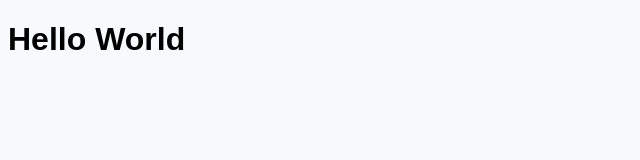
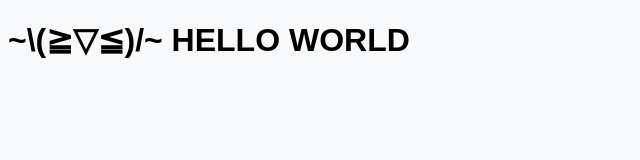
Before and after one commit to imd1005-web-development-winter-2023/assignment-00-NurpoHB, a plain HTML site: page index.html in a window 1280 px wide. Shown: the whole page, without its empty margins (0-640 px from the left). Drawn offline with Linux system fonts and the light colour scheme.

Commit message:
updated hello world
added small ascii art to hello world

```diff
--- a/index.html
+++ b/index.html
@@ -9,7 +9,7 @@
   </head>
   <body>
     <main>
-      <h1>Hello World</h1>
+      <h1>~\(≧▽≦)/~ HELLO WORLD</h1>
     </main>
   </body>
 </html>
```
